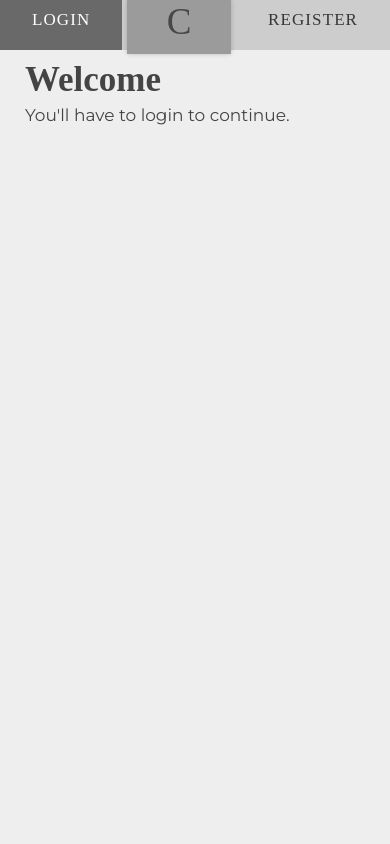
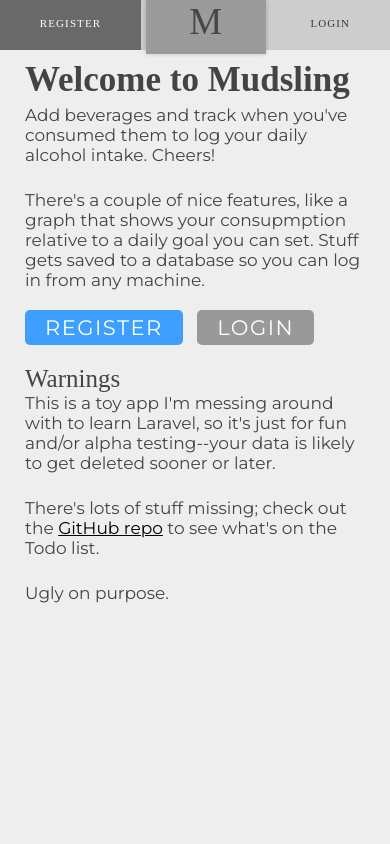
Before and after one commit to aleshh/mudsling, a Laravel app: page / in a window 390 px wide. Run offline with Laravel 8, Linux system fonts and the light colour scheme; some web fonts are replaced.

Commit message:
welcome screen message, responsive stlying tweaks

```diff
--- a/public/css/styles.css
+++ b/public/css/styles.css
@@ -18,6 +18,7 @@ h2,
 h3,
 h4 {
   font-family: 'Rakkas', serif;
+  font-weight: normal;
 }
 
 *,
@@ -31,9 +32,18 @@ h4 {
  *  global
  */
 
+p {
+  margin-bottom: 25px;
+}
+
 a {
   text-decoration: none;
   color: #444;
+}
+
+p a {
+  text-decoration: underline;
+  color: black;
 }
 
 strong {
@@ -84,7 +94,7 @@ nav {
 
 nav a {
   height: 100%;
-  padding-top: 10px;
+  padding-top: 12px;
   flex: auto;
   text-align: center;
   display: block;
@@ -92,6 +102,12 @@ nav a {
   letter-spacing: 1.1px;
   text-transform: uppercase;
   font-family: 'Rakkas', serif;
+}
+@media screen and (max-width: 420px) {
+  nav a {
+    padding-top: 17px;
+    font-size: 11px;
+  }
 }
 
 nav a:hover {
@@ -147,6 +163,10 @@ ul {
    border-bottom: 1px dotted #444;
  }
 
+ .center {
+   text-align: center;
+ }
+
 /*
  *  form styles
  */
@@ -184,6 +204,7 @@ ul {
 }
 
 .input-form button,
+.btn,
 .submit-button,
 .small-button {
   font-size: 21px;
@@ -194,7 +215,14 @@ ul {
   text-transform: uppercase;
   letter-spacing: 1.5px;
   margin-top: 10px;
+  margin-bottom: 10px;
+  margin-right: 10px;
+  text-decoration: none;
   cursor: pointer;
+}
+
+.btn-secondary {
+  background-color: #999;
 }
 
 .small-button {
--- a/resources/views/auth/login.blade.php
+++ b/resources/views/auth/login.blade.php
@@ -45,9 +45,8 @@
         Login
     </button>
 
-    <br><br>
     <p>
-        <a class="btn btn-link" href="{{ route('password.request') }}">
+        <a href="{{ route('password.request') }}">
             Forgot Your Password?
         </a>
     </p>
--- a/resources/views/layouts/master.blade.php
+++ b/resources/views/layouts/master.blade.php
@@ -4,7 +4,7 @@
     <meta charset="UTF-8">
     <meta name="viewport" content="width=device-width, initial-scale=1.0">
     <meta http-equiv="X-UA-Compatible" content="ie=edge">
-    <title>Cannonball</title>
+    <title>Mudsling</title>
 
     <link rel="stylesheet" href="/css/styles.css">
 </head>
@@ -18,15 +18,15 @@
         @auth
           <a href="/drink">Drink!</a>
           <a href="/servings">Today</a>
-          <div class="cannon">C</div>
+          <div class="cannon">M</div>
           <a href="/beverages">Beverages</a>
           <!-- <a href="/about">About</a> -->
           <!-- <a href="{{ route('logout') }}">Logout</a> -->
           <a href="/account">Account</a>
         @else
+          <a href="{{ route('register') }}">Register</a>
+            <div class="cannon">M</div>
           <a href="{{ route('login') }}">Login</a>
-          <div class="cannon">C</div>
-          <a href="{{ route('register') }}">Register</a>
         @endauth
       </nav>
     </div>
--- a/resources/views/welcome.blade.php
+++ b/resources/views/welcome.blade.php
@@ -2,7 +2,7 @@
 
 @section('content')
 
-    <h2>Welcome</h2>
+    <h2>Welcome to Mudsling</h2>
 
     @if (session('status'))
         <div class="alert alert-success">
@@ -10,6 +10,27 @@
         </div>
     @endif
 
-    <p>You'll have to <a href="/login">login</a> to continue.</p>
+    <p>
+        Add beverages and track when you've consumed them to log your daily alcohol intake. Cheers!
+    </p>
+    <p>
+        There's a couple of nice features, like a graph that shows your consupmption relative to a daily goal you can set. Stuff gets saved to a database so you can log in from any machine.
+    </p>
+
+    <p>
+        <a href="/register" class="btn">Register</a>
+        <a href="/login" class="btn btn-secondary">Login</a>
+    </p>
+
+    <h3>Warnings</h3>
+    <p>
+        This is a toy app I'm messing around with to learn Laravel, so it's just for fun and/or alpha testing--your data is likely to get deleted sooner or later.
+    </p>
+    <p>
+        There's lots of stuff missing; check out the <a href="https://github.com/aleshh/mudsling">GitHub repo</a> to see what's on the Todo list.
+    </p>
+    <p>
+        Ugly on purpose.
+    </p>
 
 @endsection
```
